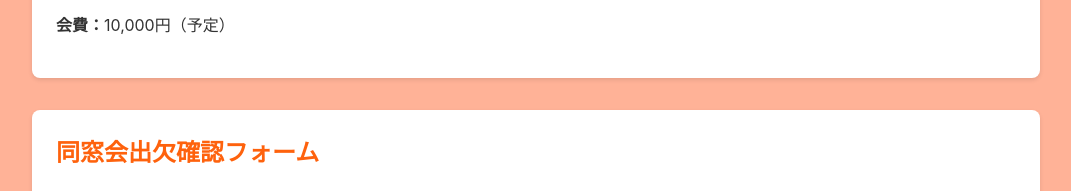
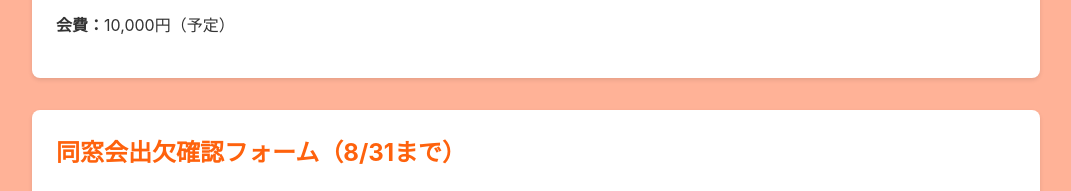
Before and after one commit to obofam/dousoukai-site, a plain HTML site: page index.html in a window 1280 px wide. Shown: the part 1223-1414 px from the top of the page, without its empty margins (104-1175 px from the left). Drawn offline with Linux system fonts and the light colour scheme; a script that the page names is missing.

Commit message:
Update index.html

```diff
--- a/index.html
+++ b/index.html
@@ -90,7 +90,7 @@ iframe.youtube{width:100%;aspect-ratio:16/9;border:0;border-radius:8px;box-shado
 </section>
 
 <section class="card">
-  <h2>同窓会出欠確認フォーム</h2>
+  <h2>同窓会出欠確認フォーム（8/31まで）</h2>
   <iframe data-tally-src="https://tally.so/embed/w4l19O?alignLeft=1&hideTitle=1&transparentBackground=1&dynamicHeight=1" loading="lazy" width="100%" height="540" frameborder="0" marginheight="0" marginwidth="0" title="同窓会出欠確認フォーム"></iframe>
 </section>
 <script>
```
